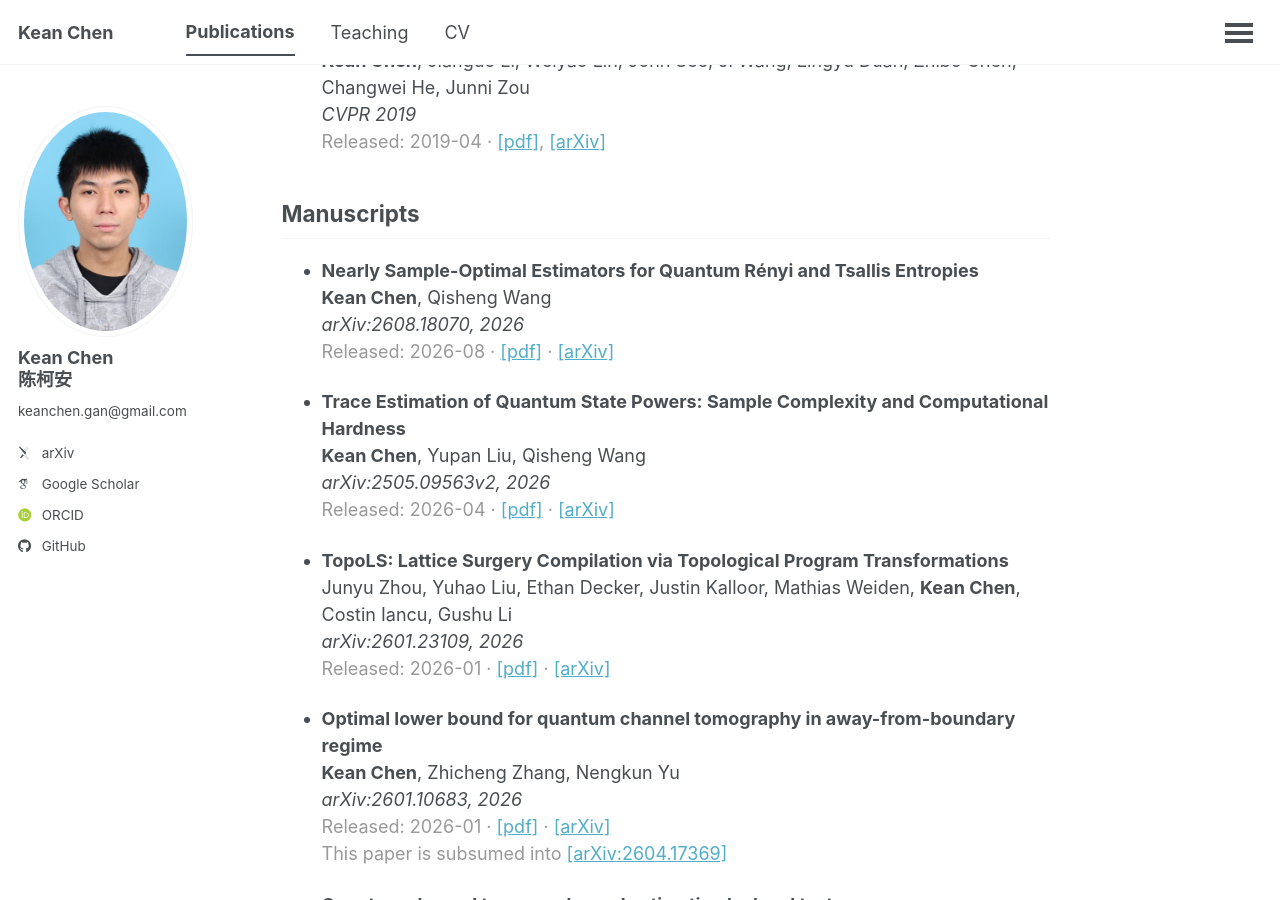
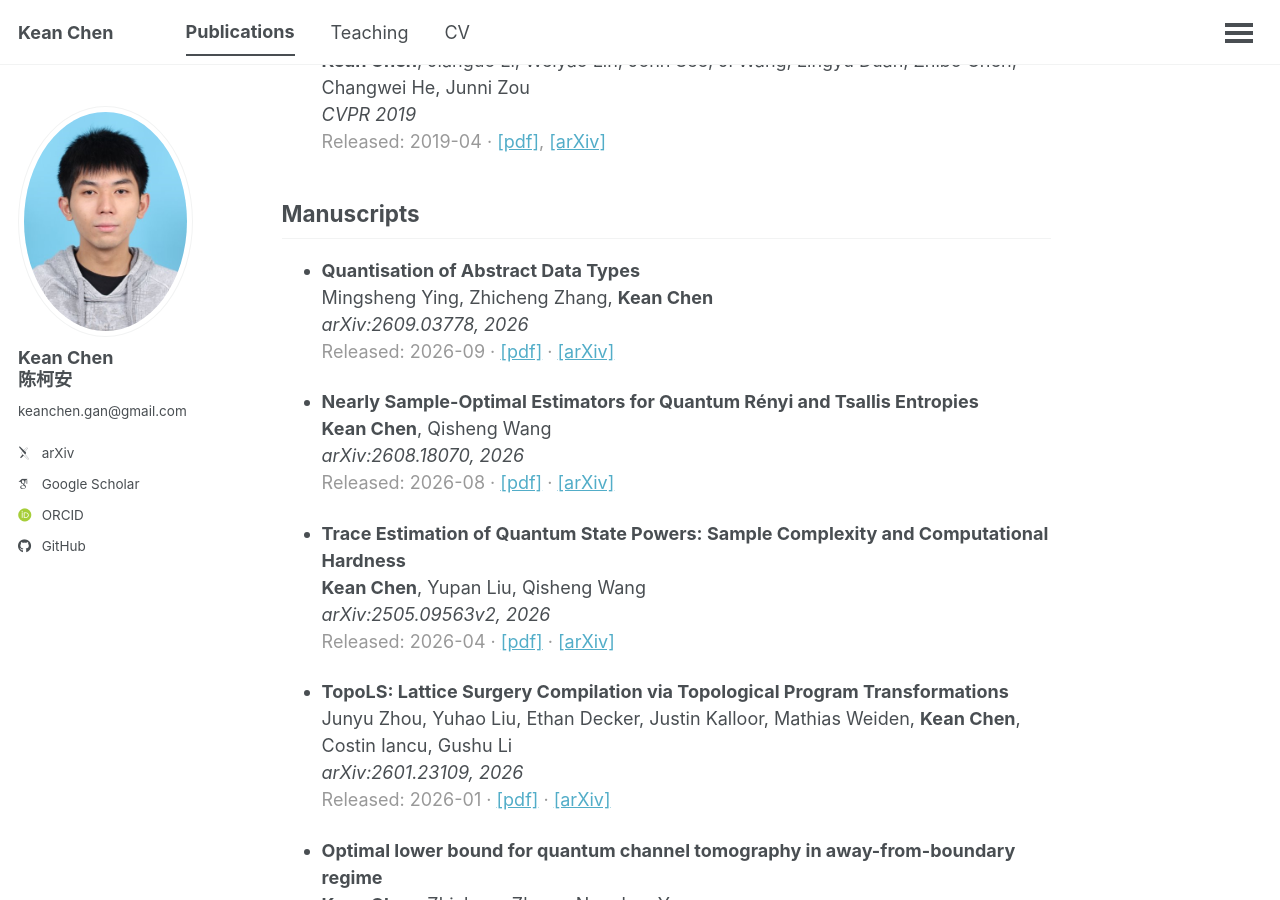
Before and after one commit to cccorn/cccorn.github.io, a Jekyll site: the page built from _pages/publications.md, in a window 1280 px wide and 900 px high, scrolled down 2603 px. Built offline with Jekyll 4.4.1, drawn with Linux system fonts in a browser that asks for light colours; some web fonts are replaced.

Commit message:
Update publications.md

```diff
--- a/_pages/publications.md
+++ b/_pages/publications.md
@@ -103,6 +103,11 @@ Zhiming Chen, **Kean Chen**, Weiyao Lin, John See, Hui Yu, Yan Ke, Cong Yang
 
 ## Manuscripts
 
+- **Quantisation of Abstract Data Types**
+Mingsheng Ying, Zhicheng Zhang, **Kean Chen**
+*arXiv:2609.03778, 2026*
+<span class="light-text">Released: 2026-09 &middot; [[pdf]](/publications/Quantisation_of_Abstract_Data_Types.pdf) &middot; [[arXiv]](https://arxiv.org/abs/2609.03778)</span>
+
 - **Nearly Sample-Optimal Estimators for Quantum Rényi and Tsallis Entropies**
 **Kean Chen**, Qisheng Wang
 *arXiv:2608.18070, 2026*
```
